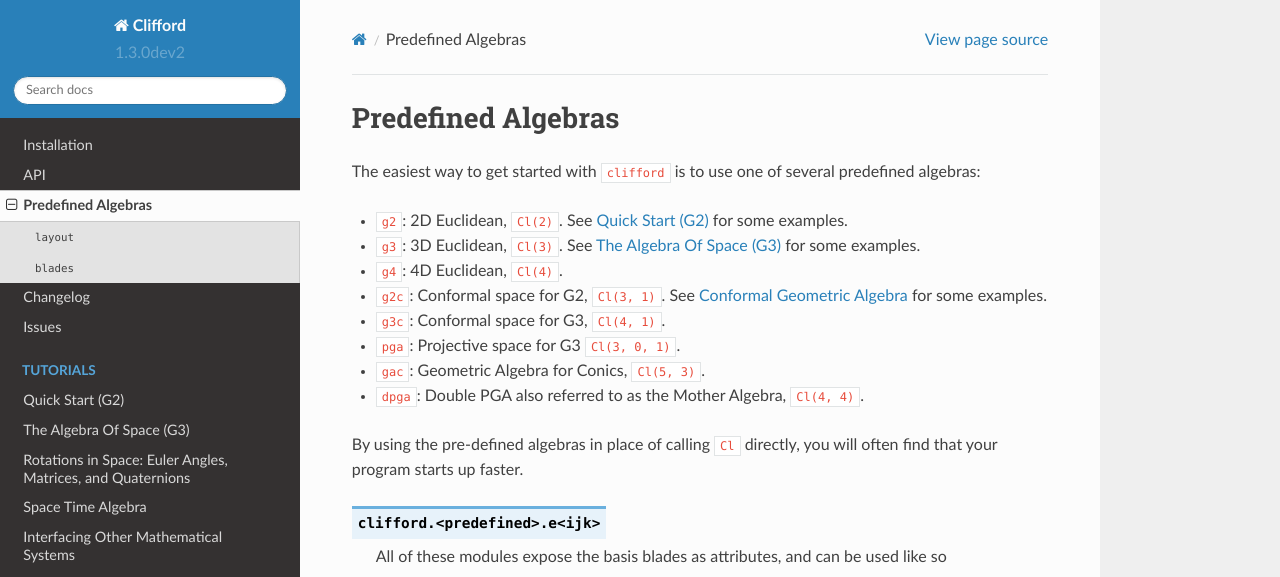
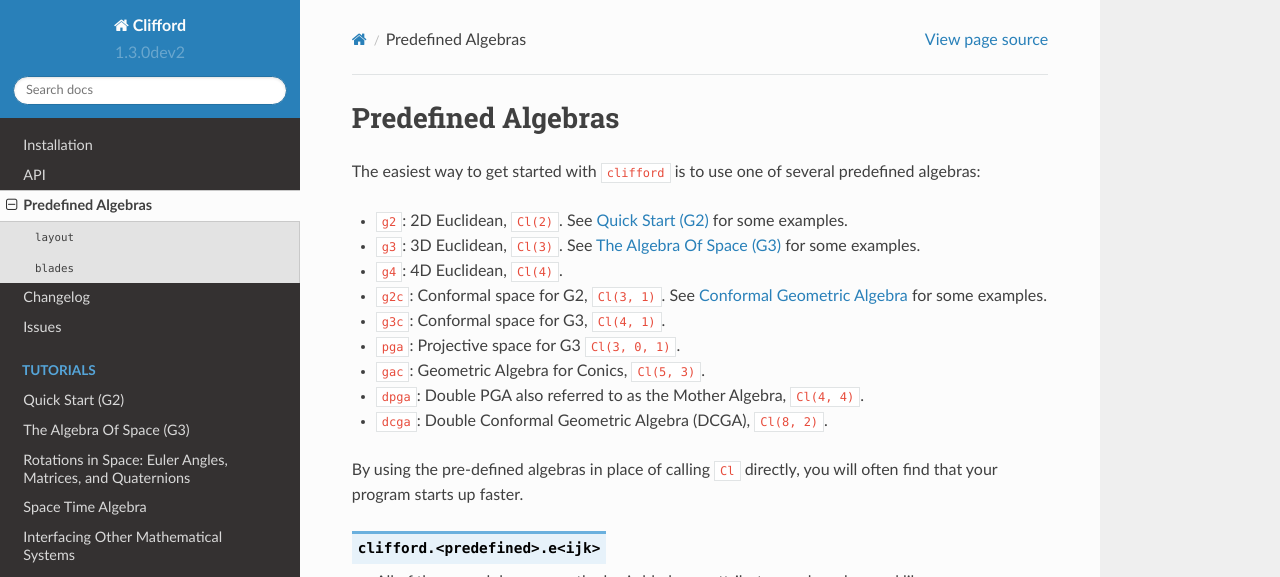
Before and after one commit to pygae/clifford, a Sphinx documentation site: the page built from docs/predefined-algebras.rst, in a window 1280 px wide and 900 px high, cut to the strip 0-577 px from the top of the window. Built offline with Sphinx 7.4.7 and the Read the Docs theme 2.0.0, drawn with Linux system fonts in a browser that asks for light colours; pages that are not in the unit, such as notebooks, are missing from menus.

Commit message:
Add dcga to the docs and to flake8 ignores

```diff
--- a/docs/predefined-algebras.rst
+++ b/docs/predefined-algebras.rst
@@ -27,6 +27,9 @@ The easiest way to get started with ``clifford`` is to use one of several predef
 * .. module:: clifford.dpga
 
   ``dpga``: Double PGA also referred to as the Mother Algebra, ``Cl(4, 4)``.
+* .. module:: clifford.dcga
+
+  ``dcga``: Double Conformal Geometric Algebra (DCGA), ``Cl(8, 2)``.
 
 
 
--- a/setup.cfg
+++ b/setup.cfg
@@ -24,7 +24,7 @@ ignore =
     W503
     W504
 
-    # alloww whitespace after '[', used in array literals
+    # allow whitespace after '[', used in array literals
     E201
 
     # long lines
@@ -60,6 +60,7 @@ per-file-ignores =
     clifford/test/test_g3c_tools.py:F401,F403,F405,F841,E722
     clifford/test/test_g3c_CUDA.py:F401,F403,F405,F841,E722
     clifford/test/test_dpga.py:F403,F405,E127
+    clifford/test/test_dcga.py:F403,F405,E127
     clifford/_layout.py:E306
     clifford/__init__.py:E402
 
@@ -67,6 +68,7 @@ per-file-ignores =
     clifford/gac.py:F821
     clifford/sta.py:F821
     clifford/dpga.py:F821
+    clifford/dcga.py:F821
 
     # generated, so we don't really care
     clifford/tools/g3c/cuda_products.py:F401,E302,E231,W391
```
